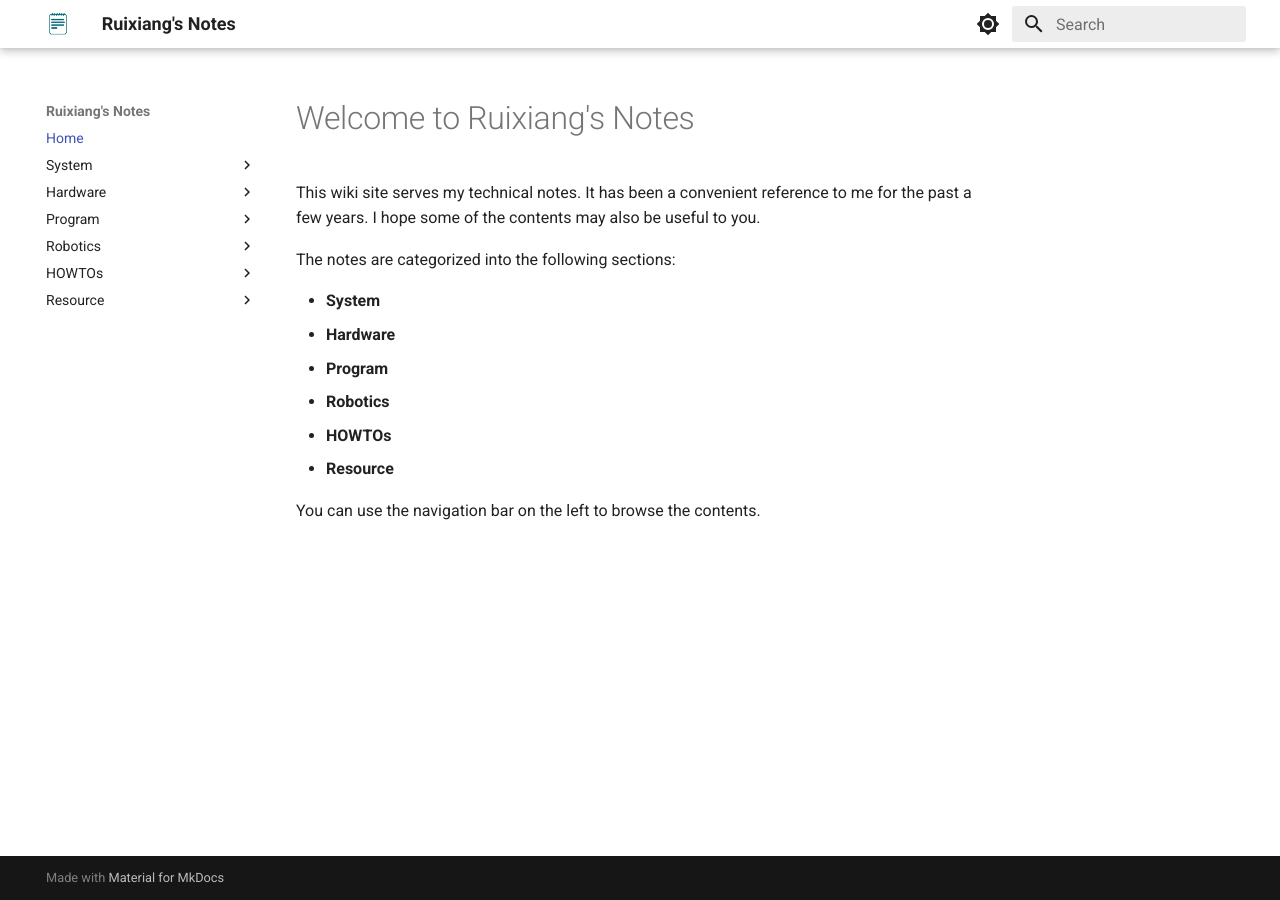
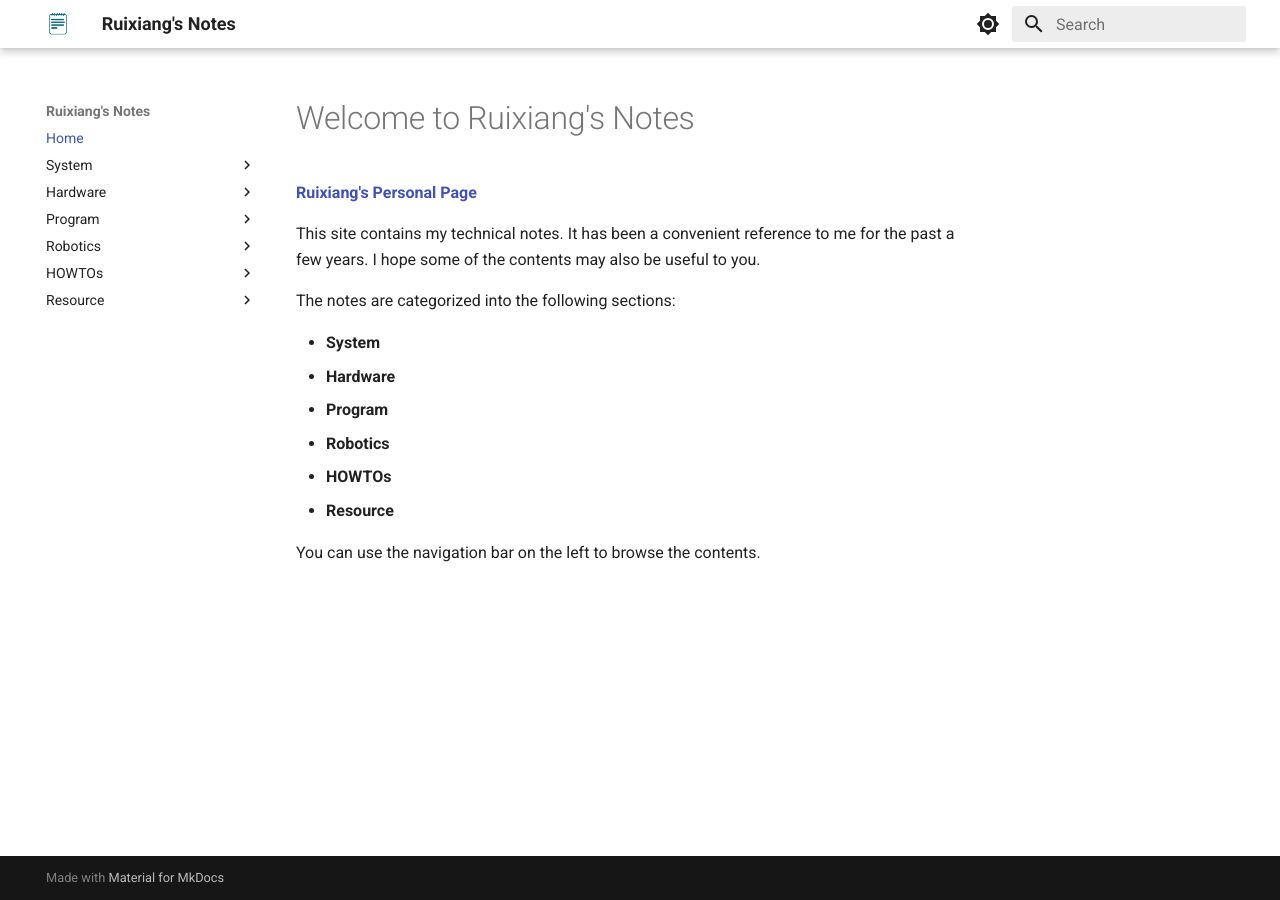
Before and after one commit to rxdu/notes, an MkDocs documentation site: the page built from docs/index.md, in a window 1280 px wide. Built offline with MkDocs 1.6.1 and Material for MkDocs 9.7.7, drawn with Linux system fonts in a browser that asks for light colours.

Commit message:
index: updated main page to include link to rdu.im

```diff
--- a/docs/index.md
+++ b/docs/index.md
@@ -1,6 +1,8 @@
 # Welcome to Ruixiang's Notes
 
-This wiki site serves my technical notes. It has been a convenient reference to me for the past a few years. I hope some of the contents may also be useful to you.
+**[Ruixiang's Personal Page](https://rdu.im/)**
+
+This site contains my technical notes. It has been a convenient reference to me for the past a few years. I hope some of the contents may also be useful to you.
 
 The notes are categorized into the following sections:
 
```
